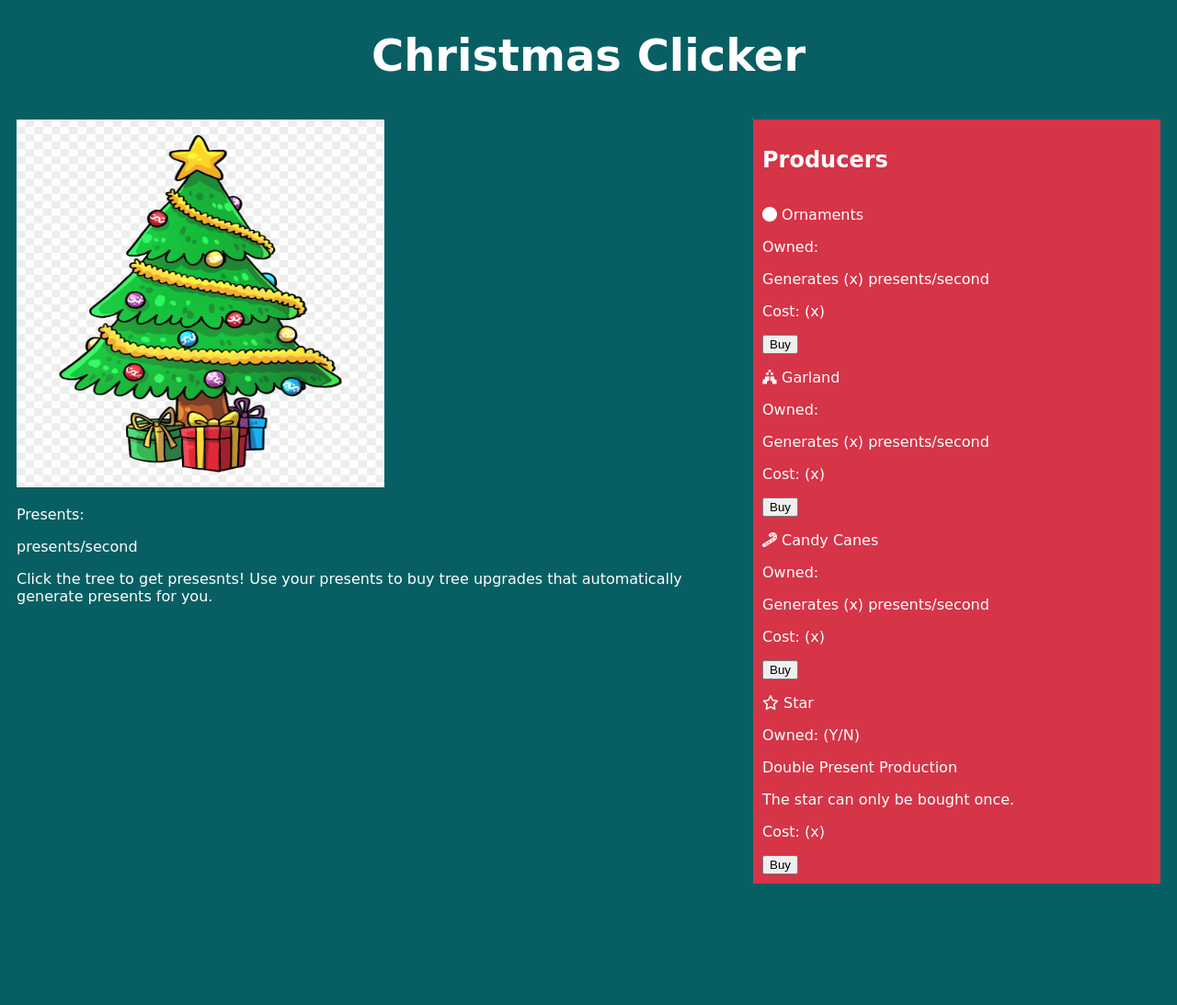
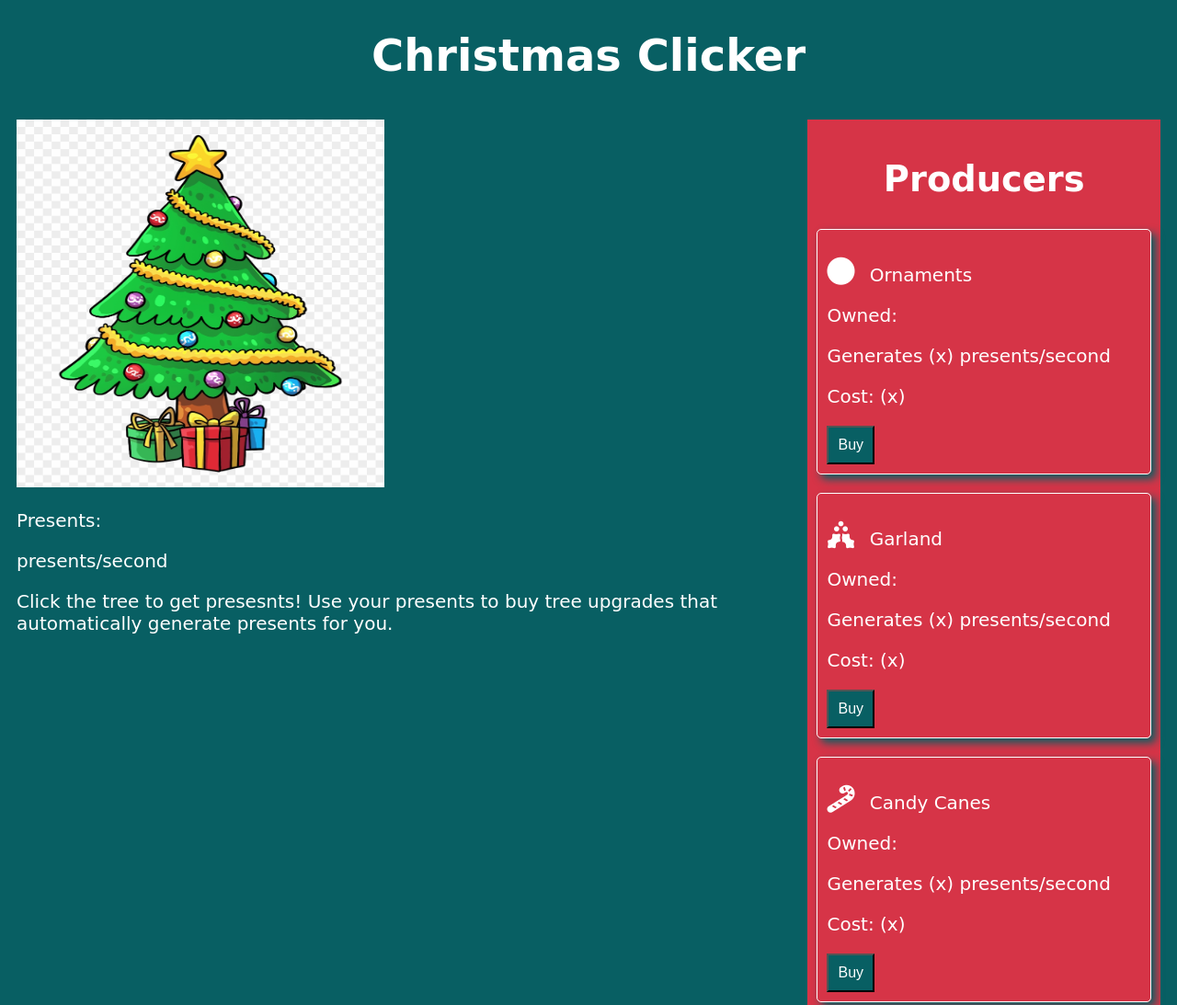
Before and after one commit to suhl2/cookieClicker, a plain HTML site: page index.html in a window 1280 px wide. Shown: the top 1093 px of the page at 92% size. Before the commit the page ends 979 px from the top, so only its background shows below. Drawn offline with Linux system fonts and the light colour scheme; a web font is replaced by a local one.

Commit message:
styling producers

```diff
--- a/index.css
+++ b/index.css
@@ -14,7 +14,11 @@ img {
 }
 
 .decoration {
-
+    border: 1px solid white;
+    border-radius: 5px;
+    box-shadow: 5px 5px 10px #085f63;
+    padding: 10px;
+    margin-bottom: 20px;
 }
 
 .icon {
@@ -38,3 +42,20 @@ h1 {
     text-align: center;
     font-size: 3em;
 }
+p {
+    font-size: 1.25em;
+}
+h2 {
+    font-size: 2.4em;
+    text-align: center;
+}
+button {
+    background-color: #085f63;
+    padding: 10px;
+    font-size: 1em;
+    color: white;
+}
+i {
+    font-size: 1.5em;
+    padding-right: 10px;
+}
```
